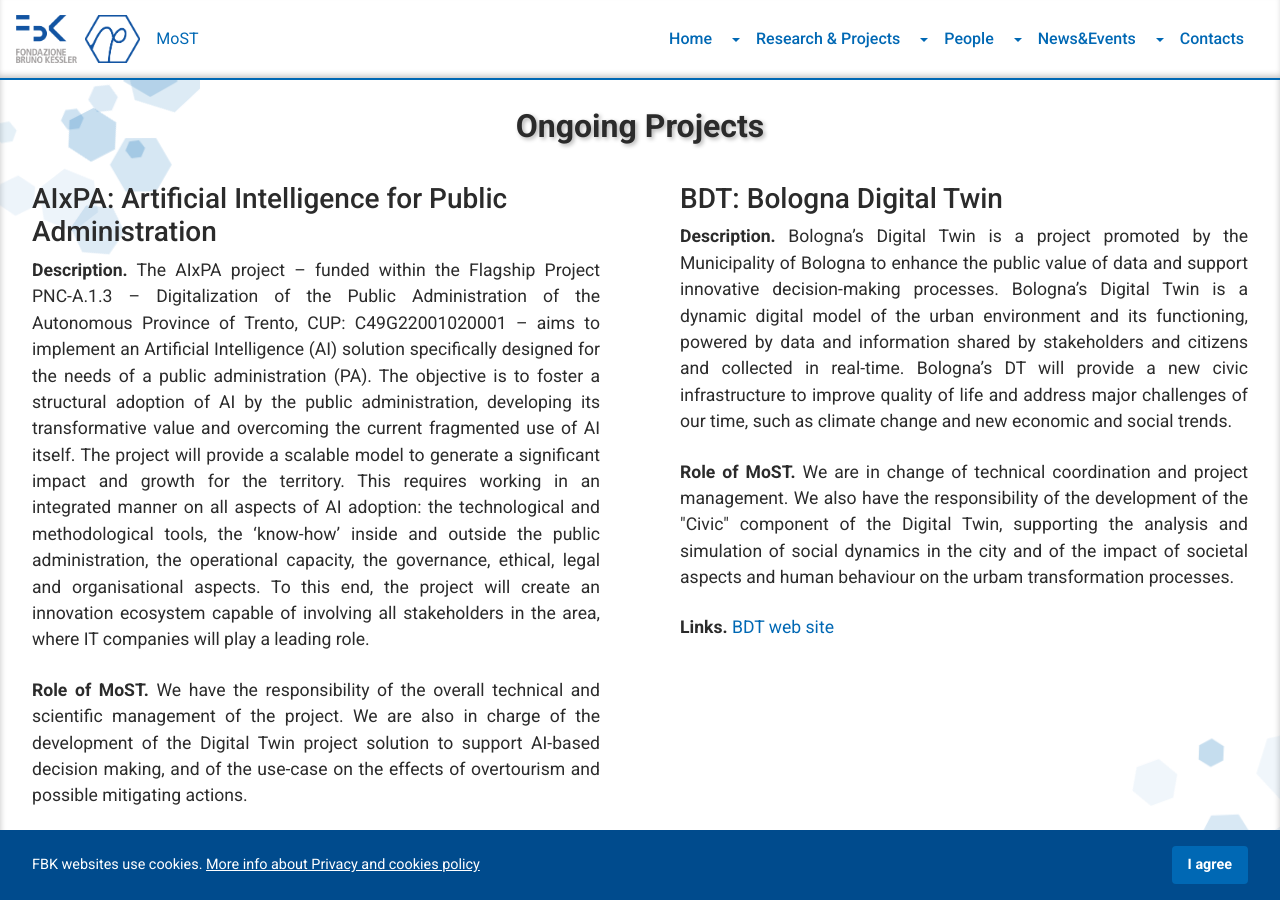
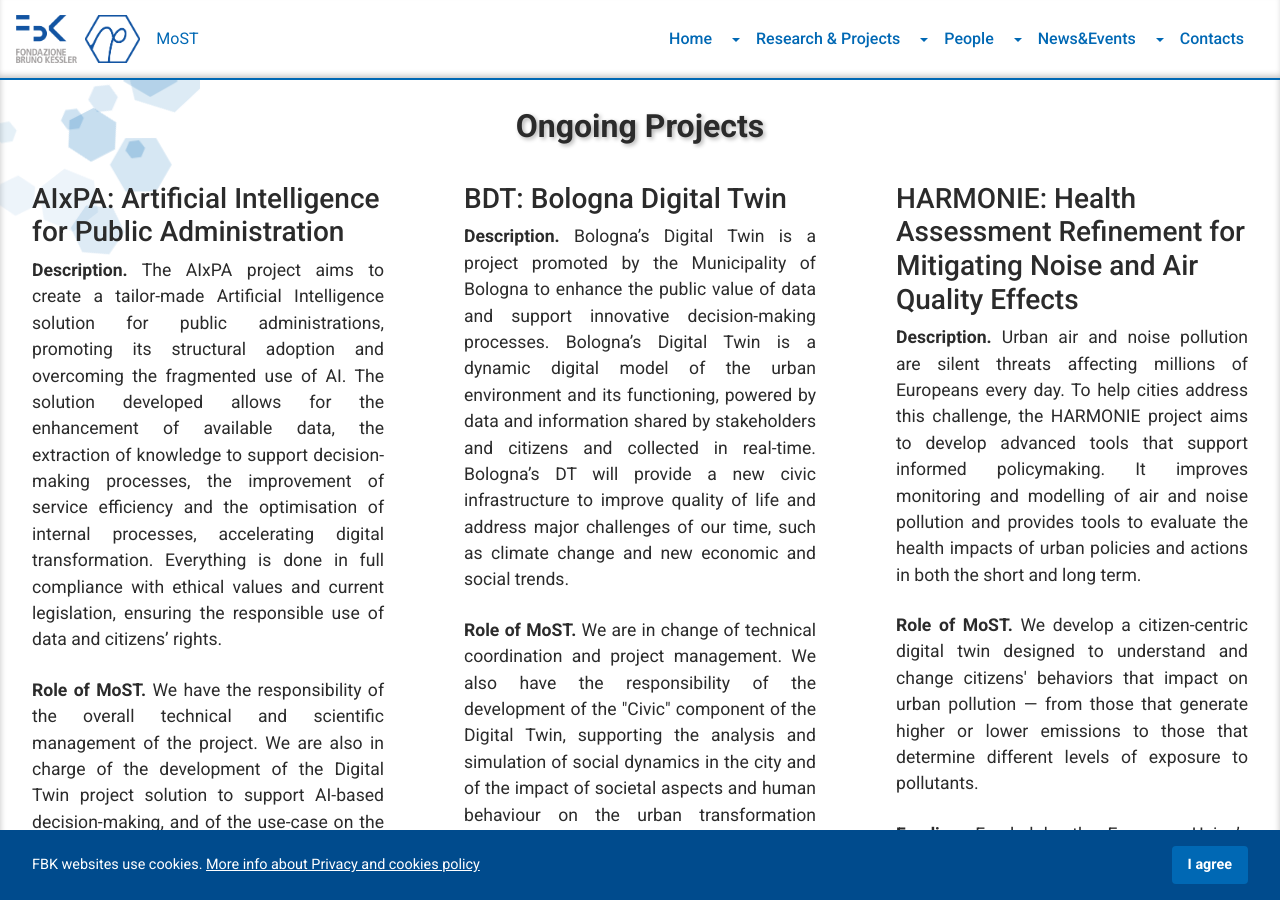
Before and after one commit to fbk-most/fbk-most.github.io, a Jekyll site: the page built from _pages/research.html, in a window 1280 px wide and 900 px high, scrolled down 247 px. Built offline with Jekyll 4.4.1, drawn with Linux system fonts in a browser that asks for light colours; nearby versions of some CDN libraries; library files that are not in the unit come from our copies; some of the changed text lies outside the part shown.

Commit message:
chore: improved project descriptions

```diff
--- a/_pages/research.html
+++ b/_pages/research.html
@@ -17,20 +17,22 @@
     <div class="most-section__block">
       <h3> AIxPA: Artificial Intelligence for Public Administration</h3>
       <p>
-        <b>Description.</b> The AIxPA project – funded within the Flagship Project PNC-A.1.3 – Digitalization of the Public Administration of the
-          Autonomous Province of Trento, CUP: C49G22001020001 – aims to implement an Artificial Intelligence (AI) solution
-          specifically designed for the needs of a public administration (PA). The objective is to foster a structural adoption of
-          AI by the public administration, developing its transformative value and overcoming the current fragmented use of AI
-          itself. The project will provide a scalable model to generate a significant impact and growth for the territory. This
-          requires working in an integrated manner on all aspects of AI adoption: the technological and methodological tools, the
-          ‘know-how’ inside and outside the public administration, the operational capacity, the governance, ethical, legal and
-          organisational aspects. To this end, the project will create an innovation ecosystem capable of involving all
-          stakeholders in the area, where IT companies will play a leading role.
+        <b>Description.</b> The AIxPA project aims to create a tailor-made Artificial Intelligence solution for public
+        administrations, promoting its structural adoption and overcoming the fragmented use of AI. The solution
+        developed allows for the enhancement of available data, the extraction of knowledge to support decision-making
+        processes, the improvement of service efficiency and the optimisation of internal processes, accelerating
+        digital transformation. Everything is done in full compliance with ethical values and current legislation,
+        ensuring the responsible use of data and citizens’ rights.
       </p>
       <p>
-        <b>Role of MoST.</b> We have the responsibility of the overall technical and scientific management of the project.
-        We are also in charge of the development of the Digital Twin project solution to support AI-based decision making, and
-        of the use-case on the effects of overtourism and possible mitigating actions.
+        <b>Role of MoST.</b> We have the responsibility of the overall technical and scientific management of the
+        project. We are also in charge of the development of the Digital Twin project solution to support AI-based
+        decision-making, and of the use-case on the effects of overtourism and possible mitigating actions.
+      </p>
+      <p>
+        <b>Funding.</b> Funded within the Flagship Project PNC-A.1.3 – Digitalization of the Public Administration of
+        the
+        Autonomous Province of Trento, CUP: C49G22001020001.
       </p>
       <p>
         <b>Links.</b> <a href="https://sites.fbk.eu/aixpa-en/">AIxPA web site</a>
@@ -39,21 +41,87 @@
     <div class="most-section__block">
       <h3>BDT: Bologna Digital Twin</h3>
       <p>
-        <b>Description.</b> Bologna’s Digital Twin is a project promoted by the Municipality of Bologna to enhance the public value
+        <b>Description.</b> Bologna’s Digital Twin is a project promoted by the Municipality of Bologna to enhance the
+        public value
         of data and support innovative decision-making processes.
-        Bologna’s Digital Twin is a dynamic digital model of the urban environment and its functioning, powered by data and information
-        shared by stakeholders and citizens and collected in real-time. Bologna’s DT will provide a new civic infrastructure to
-        improve quality of life and address major challenges of our time, such as climate change and new economic and social
+        Bologna’s Digital Twin is a dynamic digital model of the urban environment and its functioning, powered by data
+        and information
+        shared by stakeholders and citizens and collected in real-time. Bologna’s DT will provide a new civic
+        infrastructure to
+        improve quality of life and address major challenges of our time, such as climate change and new economic and
+        social
         trends.
       </p>
       <p>
         <b>Role of MoST.</b> We are in change of technical coordination and project management.
         We also have the responsibility of the development of the "Civic" component of the Digital Twin,
         supporting the analysis and simulation of social dynamics in the city and of the impact of societal
-      aspects and human behaviour on the urbam transformation processes.
+        aspects and human behaviour on the urban transformation processes.
       </p>
       <p>
-      <b>Links.</b> <a href="https://www.fondazioneinnovazioneurbana.it/en/project/bolognadigitaltwin">BDT web site</a>
+        <b>Funding.</b> National programme PN METRO PLUS 2021-2027.
+      </p>
+      <p>
+        <b>Links.</b> <a href="https://fondazioneiu.it/progetto/gemello-digitale/">BDT web site (in Italian)</a>
+      </p>
+    </div>
+    <div class="most-section__block">
+      <h3>HARMONIE: Health Assessment Refinement for Mitigating Noise and Air Quality Effects</h3>
+      <p>
+        <b>Description.</b> Urban air and noise pollution are silent threats affecting millions of Europeans every day.
+        To help cities address this challenge, the HARMONIE project aims to develop advanced tools that support informed
+        policymaking. It improves monitoring and modelling of air and noise pollution and provides tools to evaluate the
+        health impacts of urban policies and actions in both the short and long term.
+      </p>
+      <p>
+        <b>Role of MoST.</b> We develop a citizen-centric digital twin designed to understand and change citizens'
+        behaviors that impact on urban pollution — from those that generate higher or lower emissions to those that
+        determine different levels of exposure to pollutants.
+      </p>
+      <p>
+        <b>Funding.</b> Funded by the European Union’s Horizon Europe programme under grant agreement No. 101238943.
+      </p>
+      <p>
+        <b>Links.</b> <a
+              href="https://magazine.fbk.eu/en/news/harmonie-digital-twins-for-healthier-and-more-sustainable-cities/">Arrticle
+        on project kick-off</a>
+      </p>
+    </div>
+    <div class="most-section__block">
+      <h3>ICSC: National Research Centre for High Performance Computing, Big Data and Quantum Computing</h3>
+      <p>
+        <b>Description.</b> The Center conducts R&D, nationally and internationally, for innovation in high-performance
+        computing, simulations, and big data analytics. This aim is pursued through a state-of-the-art infrastructure
+        for high-performance computing and big data management, and research and development in key thematic areas of
+        strategic interest to the country.
+      </p>
+      <p>
+        <b>Role of MoST.</b> We co-lead the "spoke" (sub-project) focusing on Digital Society and Smart Cities, where we
+        dedvelop models and algorithms for urban / civic digital twins.
+      </p>
+      <p>
+        <b>Funding.</b> National Recovery and Resilience Plan (NRRP).
+      </p>
+      <p>
+        <b>Links.</b> <a href="https://www.supercomputing-icsc.it/">ICSC web site</a>
+      </p>
+    </div>
+    <div class="most-section__block">
+      <h3>FAIR - Future Artificial Intelligence Research</h3>
+      <p>
+        <b>Description.</b> The FAIR project is a major national initiative on Artificial Intelligence, funded by PNRR.
+        The project aims to lay the scientific foundations for the AI of the future and to translate them into
+        services, bringing together all the key players in Italian AI research.
+      </p>
+      <p>
+        <b>Role of MoST.</b> We are investigating digital twins as key tools to integrate and orchestrate different AI
+        techniques to create complex solutions that can support decision-making processes.
+      </p>
+      <p>
+        <b>Funding.</b> National Recovery and Resilience Plan (NRRP).
+      </p>
+      <p>
+        <b>Links.</b> <a href="https://fondazione-fair.it/">FAIR web site</a>
       </p>
     </div>
   </div>
```
Also changed, not shown: assets/images/projects/AIxPA.png (added), assets/images/projects/BDT.png (added), assets/images/projects/EU.png (added), assets/images/projects/FAIR.png (added), assets/images/projects/ICSC.png (added). Lines whose indentation alone changed are shown as unchanged.
